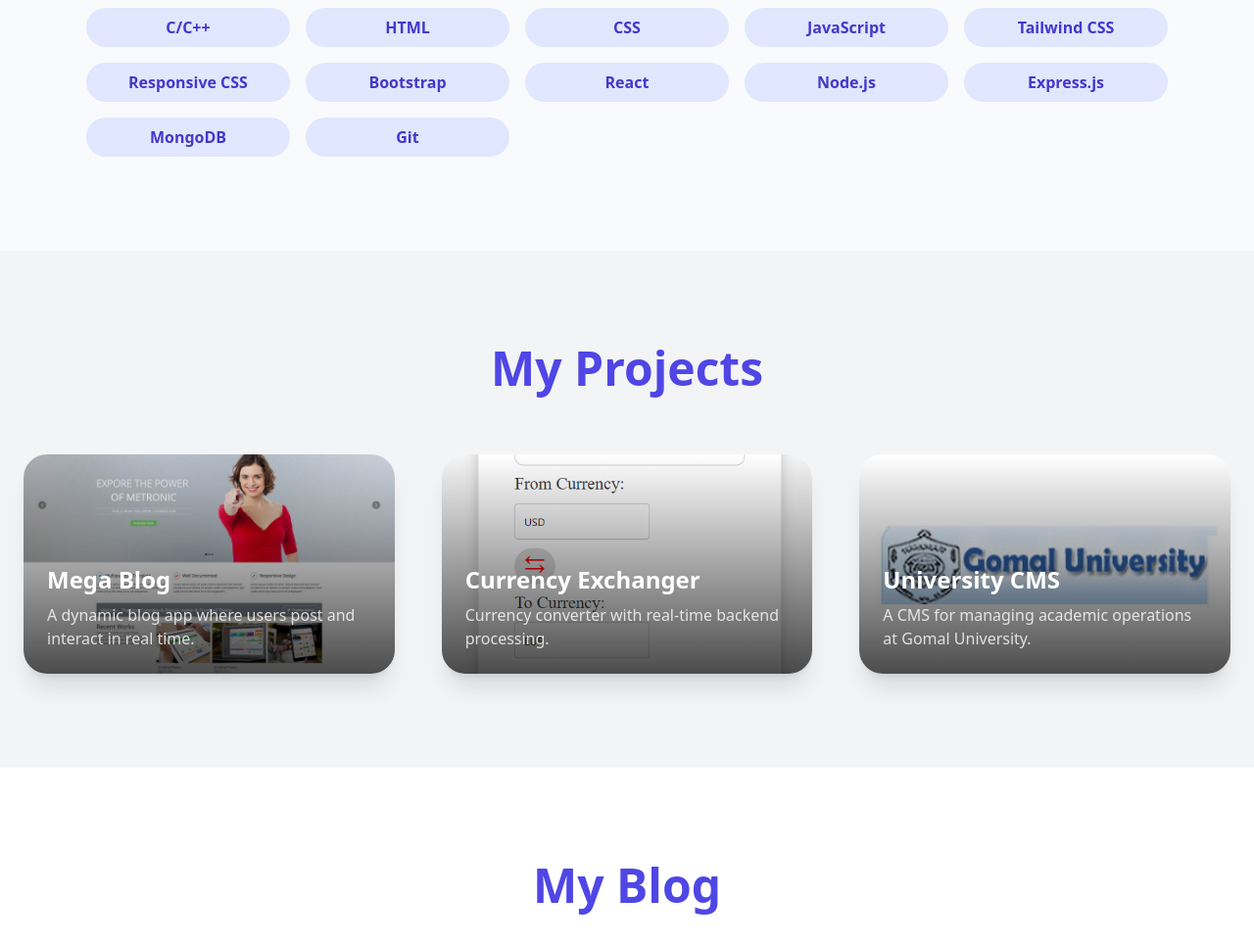
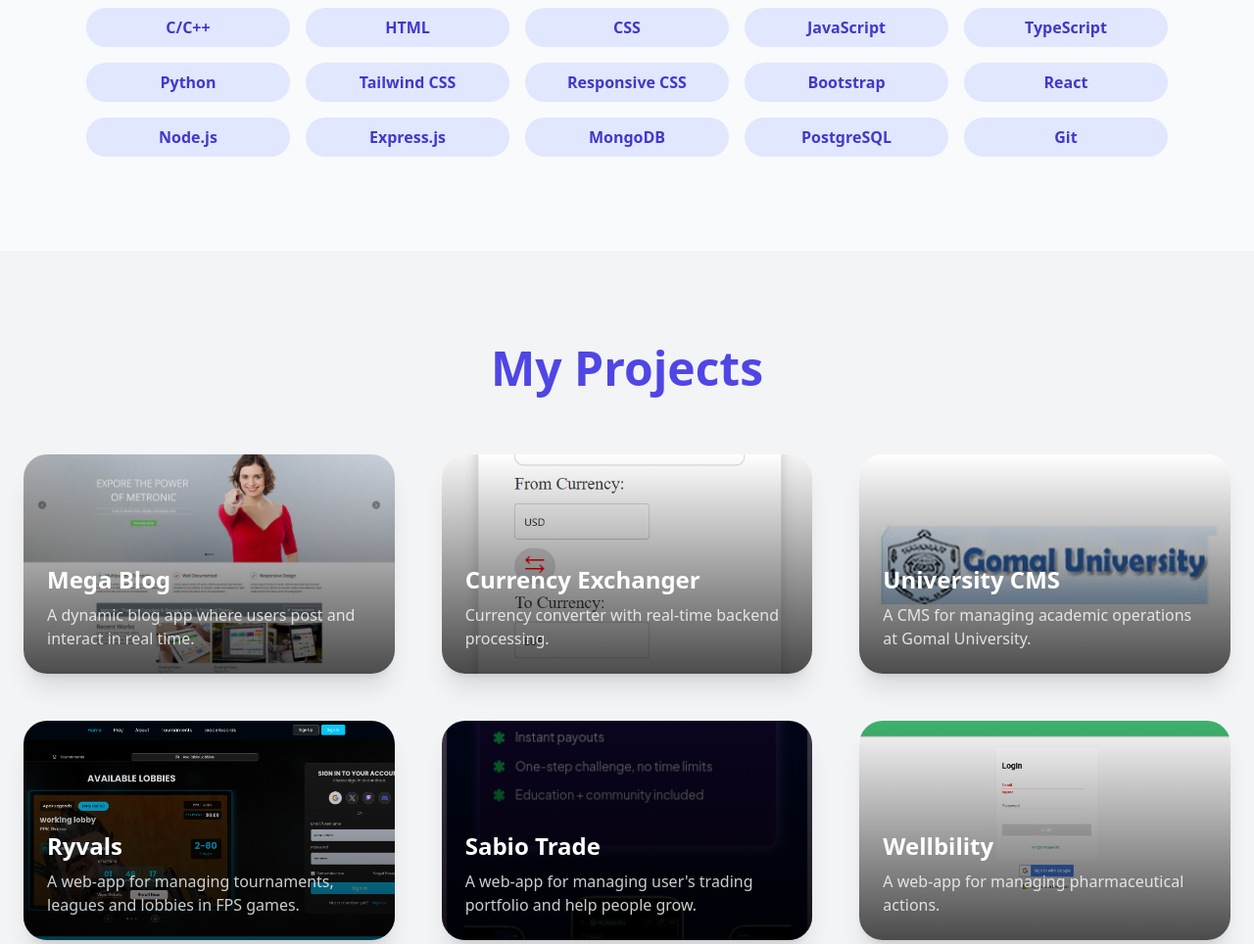
Before and after one commit to Faraz-cell21/myPortfolio, a plain HTML site: page index.html in a window 1280 px wide. Shown: the part 1380-2344 px from the top of the page at 98% size. Drawn offline with nearby package versions, Linux system fonts and the light colour scheme.

Commit message:
updated with new projects and skills

```diff
--- a/index.html
+++ b/index.html
@@ -68,7 +68,7 @@
   <section id="about" class="max-w-5xl mx-auto py-24 px-6 text-center">
     <h2 class="text-4xl md:text-5xl font-bold text-indigo-600 animate-fade-in-up">About Me</h2>
     <p class="text-lg md:text-xl mt-6 text-gray-700 leading-relaxed animate-fade-in-up">
-        I’m a Full Stack MERN Developer with a strong command of MongoDB, Express.js, React, and Node.js. I build dynamic and scalable web applications using modern tools like Redux for state management, JWT for secure authentication, and REST APIs for seamless backend communication. I also craft responsive and visually engaging UIs with Tailwind CSS. I’m passionate about turning ideas into efficient, user-friendly digital solutions that perform at scale.
+        I’m a Full Stack Developer with expertise in the MERN stack (MongoDB, Express.js, React, Node.js) and strong experience with TypeScript, PostgreSQL, and Python. I build scalable, high-performance web applications using modern tools like Redux for state management, JWT for secure authentication, and REST APIs for smooth backend integration. I design responsive and visually engaging interfaces with Tailwind CSS and focus on delivering efficient, user-friendly solutions that perform reliably at scale.
     </p>
   </section>
 
@@ -80,6 +80,8 @@
       <span class="bg-indigo-100 text-indigo-700 px-4 py-2 rounded-full font-semibold">HTML</span>
       <span class="bg-indigo-100 text-indigo-700 px-4 py-2 rounded-full font-semibold">CSS</span>
       <span class="bg-indigo-100 text-indigo-700 px-4 py-2 rounded-full font-semibold">JavaScript</span>
+      <span class="bg-indigo-100 text-indigo-700 px-4 py-2 rounded-full font-semibold">TypeScript</span>
+      <span class="bg-indigo-100 text-indigo-700 px-4 py-2 rounded-full font-semibold">Python</span>
       <span class="bg-indigo-100 text-indigo-700 px-4 py-2 rounded-full font-semibold">Tailwind CSS</span>
       <span class="bg-indigo-100 text-indigo-700 px-4 py-2 rounded-full font-semibold">Responsive CSS</span>
       <span class="bg-indigo-100 text-indigo-700 px-4 py-2 rounded-full font-semibold">Bootstrap</span>
@@ -87,6 +89,7 @@
       <span class="bg-indigo-100 text-indigo-700 px-4 py-2 rounded-full font-semibold">Node.js</span>
       <span class="bg-indigo-100 text-indigo-700 px-4 py-2 rounded-full font-semibold">Express.js</span>
       <span class="bg-indigo-100 text-indigo-700 px-4 py-2 rounded-full font-semibold">MongoDB</span>
+      <span class="bg-indigo-100 text-indigo-700 px-4 py-2 rounded-full font-semibold">PostgreSQL</span>
       <span class="bg-indigo-100 text-indigo-700 px-4 py-2 rounded-full font-semibold">Git</span>
     </div>
   </section>
@@ -115,6 +118,27 @@
               <div class="absolute inset-0 bg-gradient-to-t from-black/70 to-transparent p-6 flex flex-col justify-end">
                 <h3 class="text-white text-2xl font-semibold mb-2">University CMS</h3>
                 <p class="text-white opacity-80">A CMS for managing academic operations at Gomal University.</p>
+              </div>
+            </div>
+            <div class="group relative overflow-hidden rounded-3xl shadow-xl bg-white hover:scale-105 transition-transform duration-500">
+              <img src="ryvals.png" alt="Ryvals" class="w-full h-56 object-cover transform group-hover:scale-110 transition duration-700">
+              <div class="absolute inset-0 bg-gradient-to-t from-black/70 to-transparent p-6 flex flex-col justify-end">
+                <h3 class="text-white text-2xl font-semibold mb-2">Ryvals</h3>
+                <p class="text-white opacity-80">A web-app for managing tournaments, leagues and lobbies in FPS games.</p>
+              </div>
+            </div>
+            <div class="group relative overflow-hidden rounded-3xl shadow-xl bg-white hover:scale-105 transition-transform duration-500">
+              <img src="sabio.png" alt="Sabio trade" class="w-full h-56 object-cover transform group-hover:scale-110 transition duration-700">
+              <div class="absolute inset-0 bg-gradient-to-t from-black/70 to-transparent p-6 flex flex-col justify-end">
+                <h3 class="text-white text-2xl font-semibold mb-2">Sabio Trade</h3>
+                <p class="text-white opacity-80">A web-app for managing user's trading portfolio and help people grow.</p>
+              </div>
+            </div>
+            <div class="group relative overflow-hidden rounded-3xl shadow-xl bg-white hover:scale-105 transition-transform duration-500">
+              <img src="wellbility.png" alt="University CMS" class="w-full h-56 object-cover transform group-hover:scale-110 transition duration-700">
+              <div class="absolute inset-0 bg-gradient-to-t from-black/70 to-transparent p-6 flex flex-col justify-end">
+                <h3 class="text-white text-2xl font-semibold mb-2">Wellbility</h3>
+                <p class="text-white opacity-80">A web-app for managing pharmaceutical actions.</p>
               </div>
             </div>
           </div>
```
Also changed, not shown: ryvals.png (added), sabio.png (added), wellbility.png (added).
